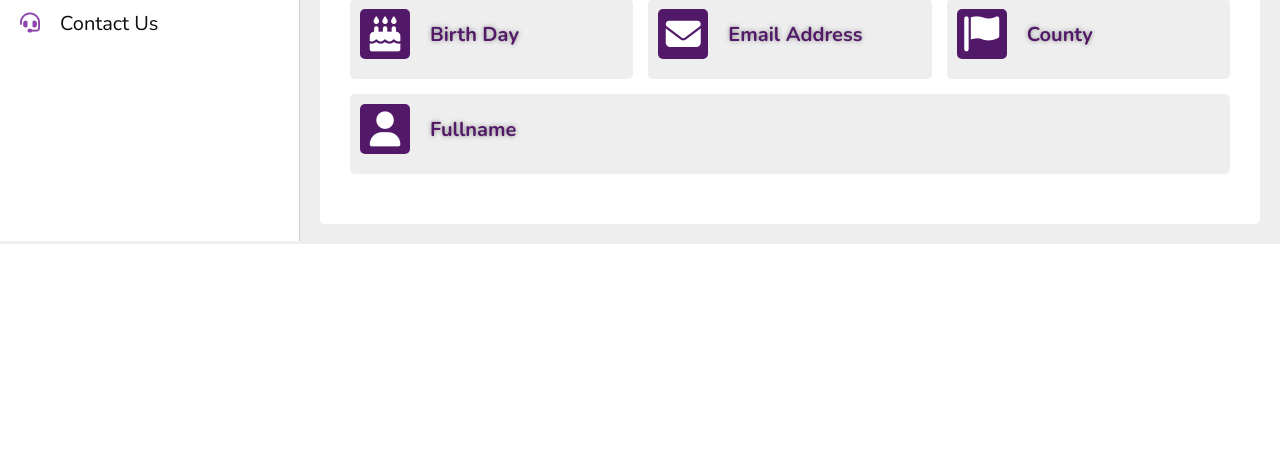
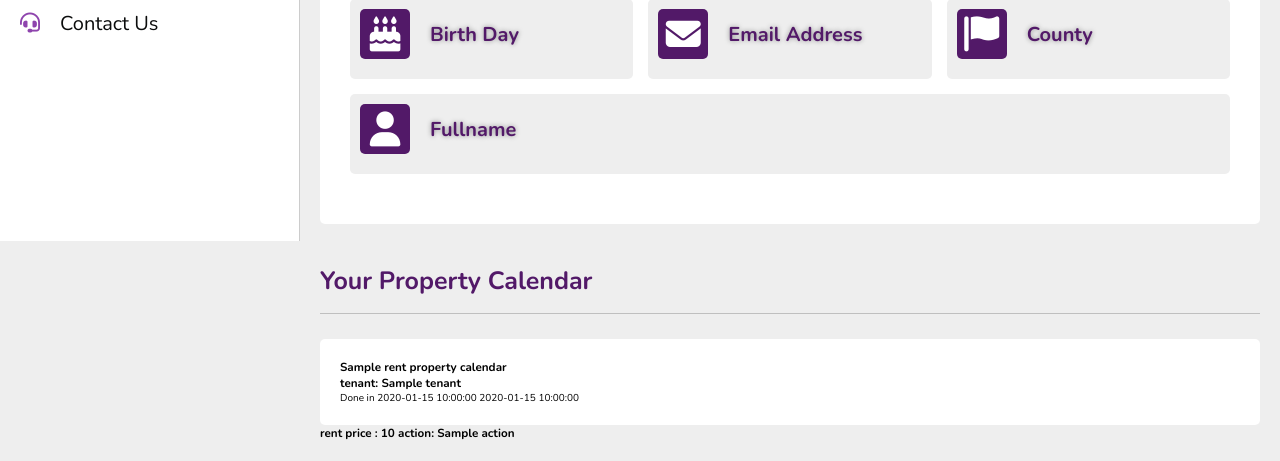
Before and after one commit to FarzanehHassanzadeh/Property-Rental-Management-System, a Flask app: page /home/profile in a window 1280 px wide. Shown: the part 559-1020 px from the top of the page. Before the commit the page ends 803 px from the top, so only its background shows below. Run offline with Flask 3, Linux system fonts and the light colour scheme; a database or web service that is not in the repository returns one stand-in record (values such as "Sample title"); some libraries are stand-ins or nearby versions.

Commit message:
property history added for owners and tenants

```diff
--- a/Property_data.Cards_data.json
+++ b/Property_data.Cards_data.json
@@ -4,7 +4,7 @@
   "cardholderlastname": "Johnson",
   "card_number": "1234567890123456",
   "cvv": "1234",
-  "balance": 72500,
+  "balance": 74000,
   "password": "6281"
 },
 {
@@ -22,7 +22,7 @@
   "cardholderlastname": "Smith",
   "card_number": "1234567890123458",
   "cvv": "1234",
-  "balance": 47900,
+  "balance": 48700,
   "password": "5103"
 },
 {
@@ -94,6 +94,6 @@
   "cardholderlastname": "Allen",
   "card_number": "1234567890123466",
   "cvv": "1234",
-  "balance": 24500,
+  "balance": 48500,
   "password": "1234"
 }]
--- a/app.py
+++ b/app.py
@@ -55,8 +55,11 @@ db = client['Property_data']
 
 # Create collections
 users_data = db['users_data']
+
 property_owner_data = db['property_owner_data']
 property_tenant_data = db['property_tenant_data']
+rent_property_calendar = db['rent_property_calendar']
+
 cards_data = db['Cards_data']
 contacts_data = db['Contacts_data']
 
@@ -140,6 +143,7 @@ def signup_page():
                     request.form['password'], request.form['email'], request.form['birthday'], Role='owner')
 
         d = dict(user.__dict__)
+        d['img'] = ''
         users_data.insert_one(d)
         global_fullname = f"{request.form['firstname']} {request.form['lastname']}"
         return redirect(url_for('home_page', fullname=global_fullname))
@@ -164,6 +168,7 @@ def signup_page2():
                     request.form['password'], request.form['email'], request.form['birthday'], Role='tenant')
 
         d = dict(user.__dict__)
+        d['img'] = ''
         users_data.insert_one(d)
         global_fullname = f"{request.form['firstname']} {request.form['lastname']}"
         return redirect(url_for('home_page_tenant'))
@@ -231,7 +236,8 @@ def home_owner_to_addhome():
             'description': description,
             'date': current_date,
             'time': current_time,
-            'rent_status' : 'Nothing'
+            'tenant' : 'Nothing',
+            'imgh': ''
         })
 
     return render_template('addhome_owner.html', full_name=global_fullname)
@@ -315,8 +321,12 @@ def delete_property_details_page(objectID):
 # Route for tenant rent home page
 @app.route('/home/profile', methods=['GET', 'POST'])
 def profile_owner():
-
-    return render_template('profileowner.html', full_name=global_fullname,email=global_email,birth=global_birthday,username=global_username,img=global_img,country=global_country)
+    property_list = rent_property_calendar.find({'owner': global_fullname})
+    return render_template('profileowner.html', full_name=global_fullname,
+                           email=global_email,birth=global_birthday,
+                           username=global_username,
+                           img=global_img,country=global_country,
+                           property_list=property_list)
 
 @app.route('/home2', methods=['GET', 'POST'])
 def home_page_tenant():
@@ -402,9 +412,24 @@ def end_renting(objectID):
     global global_objectID_property_owner
 
     global_objectID_property_owner = objectID
+    current_property = property_owner_data.find_one({'_id': ObjectId(global_objectID_property_owner)})
+
+
     result = property_owner_data.update_one({'_id': ObjectId(global_objectID_property_owner)}, {'$set': {'tenant': 'Nobody'}})
+    property_tenant_data.delete_one({'tenant': global_fullname, 'property_name': current_property['property_name']})
+    if result.modified_count > 0:
+        current_time = datetime.now()
 
-    if result.modified_count > 0:
+        current_date = current_time.date().isoformat()
+        current_time = current_time.time().strftime('%H:%M:%S')
+
+        rent_property_calendar.insert_one({'property_name': current_property['property_name'],
+                                           'owner': current_property['owner'],
+                                           'tenant': global_fullname,
+                                           'rent_price': current_property['rent_price'],
+                                           'date': current_date,
+                                           'time': current_time,
+                                           'action': 'end_renting'})
         return "<h1>Property renting has been ended successfully.</h1>"
     else:
         return "<h1>there is something wrong</h1>"
@@ -419,8 +444,12 @@ def property_details_page2(objectID):
 # -----------------------------------------------------------
 @app.route('/home2/profile', methods=['GET', 'POST'])
 def profile_tenant():
-
-    return render_template('profile.html', full_name=global_fullname,email=global_email,birth=global_birthday,username=global_username,img=global_img,country=global_country)
+    property_list = rent_property_calendar.find({'tenant': global_fullname})
+    return render_template('profile.html',
+                           full_name=global_fullname,
+                           email=global_email,birth=global_birthday,
+                           username=global_username,img=global_img,country=global_country,
+                           property_list=property_list)
 
 
 @app.route('/transfer_funds', methods=['POST'])
@@ -436,6 +465,14 @@ def transfer_funds():
             {"card_number": to_card_number},
             {"$set": {"balance": to_balance + amount_to_transfer}}
         )
+    def store_deduction_in_calender_property_collocation():
+        rent_property_calendar.insert_one({'property_name': property_name,
+                                           'owner': owner_name,
+                                           'tenant': global_fullname,
+                                           'rent_price': property_rent_price,
+                                           'date': current_date,
+                                           'time': current_time,
+                                           'action': 'deduction'})
 
     global global_objectID_property_owner, global_fullname
     new_balance = None
@@ -522,6 +559,7 @@ def transfer_funds():
                     flash(f"The amount of {amount_to_transfer} has been successfully transferred.", "success")
 
                     calculate_and_update_balance()
+                    store_deduction_in_calender_property_collocation()
                     # Redirect to playlist2 after a successful transfer
                     return "<h1>Your first rent deducted.</h1>"
                     # Assumes you want to redirect to playlist2
@@ -545,6 +583,8 @@ def transfer_funds():
                         property_tenant_data.update_one({'tenant': global_fullname, 'property_name': property_name},
                                                         {'$set': {'date': future_rent_time}})
                         calculate_and_update_balance()
+                        store_deduction_in_calender_property_collocation()
+
                         return "<h1>Your last rent deducted.</h1>"
             else:
                flash("Insufficient funds in the source account.", "error")
--- a/templates/profileowner.html
+++ b/templates/profileowner.html
@@ -124,6 +124,28 @@
    </div>
 </section>
 
+
+<section class="user-profile">
+
+   <h1 class="heading">your property calendar </h1>
+<!-- start element -->
+    {%  for property in property_list  %}
+  <div class="box">
+         <div class="tutor">
+            <div class="info">
+                           <h3> {{property['property_name']}}</h3>
+                           <h3> tenant: {{property['tenant']}}</h3>
+               <span> Done in {{property['time']}} {{property['date']}} </span>
+                            </div>
+         </div>
+         <div class="thumb">
+
+         </div>
+                  <h3 class="title"> rent price : {{property['rent_price']}} action: {{property['action']}} </h3>
+      </div>
+<!--    end element -->
+    {%  endfor  %}
+</section>
 <script src="{{ url_for('static', filename='js.js') }}"></script>
 
 
--- a/templates/property_details.html
+++ b/templates/property_details.html
@@ -73,7 +73,6 @@
             <p>{{ property['description'] }}</p>
          </div>
       </div>
-   </div>
 
 </section>
 
--- a/templates/property_details2.html
+++ b/templates/property_details2.html
@@ -41,7 +41,7 @@
    <nav class="navbar">
      <a href="{{ url_for('home_page_tenant') }}"><i class="fas fa-home"></i><span>Home </span>
      </a> <a href="{{ url_for('show_page_tenant') }}"><i class="fas fa-eye"></i><span>Show</span></a>
-        <a href="{{ url_for('rent_page_tenant') }}"><i class="fas fa-headset"></i><span>Contact Us</span></a>
+        <a href="{{ url_for('contact_page_tenant') }}"><i class="fas fa-headset"></i><span>Contact Us</span></a>
    </nav>
 </div>
 <section class="playlist-details">
```
Also changed, not shown: Property_data.property_owner_data.json (+82 -42 lines), Property_data.property_tenant_data.json (+4 -4 lines), Property_data.rent_property_calendar.json (added, +12 -0 lines), Property_data.users_data.json (+14 -0 lines), templates/profile.html (+23 -0 lines), 1 other file.
